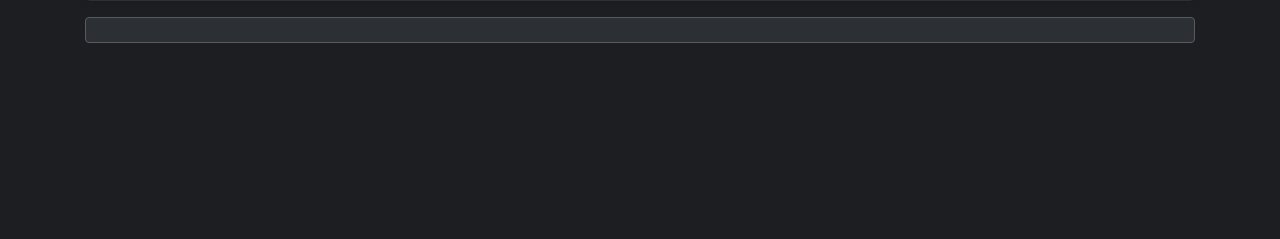
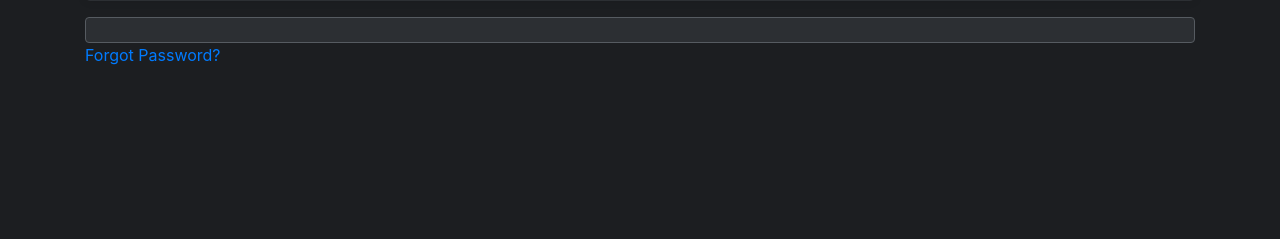
Before and after one commit to Ernest-Geek/Authentication_API, a Flask app: page /login in a window 1280 px wide. Shown: the part 425-664 px from the top of the page. Run offline with Flask 2, Linux system fonts and the light colour scheme; some libraries are stand-ins or nearby versions.

Commit message:
Update login.html

```diff
--- a/app/templates/login.html
+++ b/app/templates/login.html
@@ -16,4 +16,9 @@
     <button type="submit" class="btn btn-primary">Login</button>
 </form>
 <div id="loginResult" class="mt-3"></div>
+
+<!-- Forgot password link -->
+<div class="forgot-password">
+    <a href="{{ url_for('forgot_password') }}">Forgot Password?</a>
+</div>
 {% endblock %}
```
